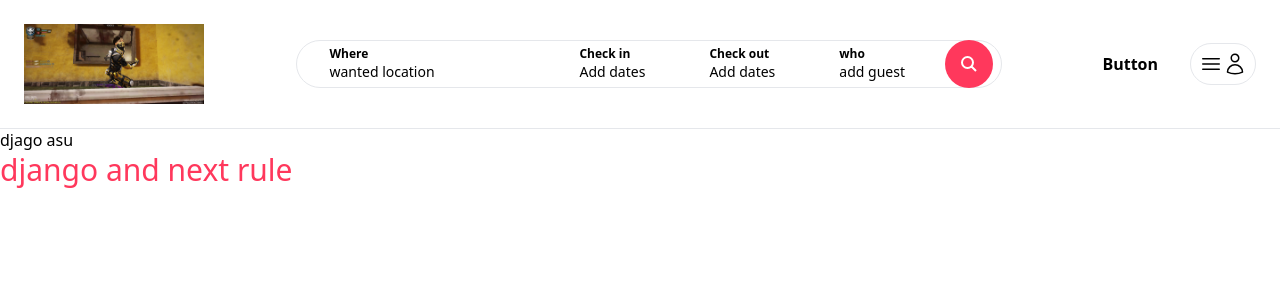
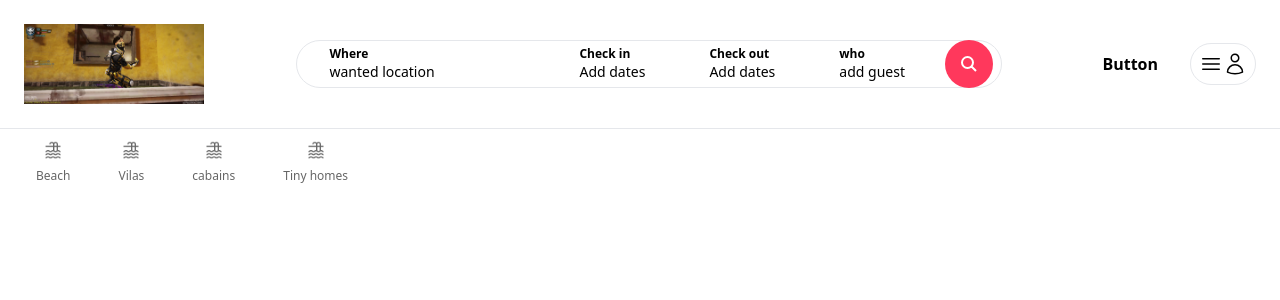
Before and after one commit to AlvaroAguirr/airb-fron, a Next.js app: page / in a window 1280 px wide. Shown: the top 300 px of the page. Built offline with nearby package versions, Linux system fonts and the light colour scheme.

Commit message:
03 Categories on the front page(static)

```diff
--- /dev/null
+++ b/app/Categories.tsx
@@ -0,0 +1,46 @@
+import Image from "next/image";
+
+const Categories = () =>  {
+    return (
+        <div className=" p-3 cursor-pointer pb-6 flex items-center space-x-12 ">
+            <div className="pb-4 flex flex-col items-center space-y-2 border-b-2 border-white opacity-60 hover:border-gray-200 hover:opacity-100 ">
+                <Image src="/icn-category.jpg"
+                    alt="Categoru - beach"
+                    width={20}
+                    height={20}
+                    />
+                    <span className="text-xs ">Beach</span>
+            </div>
+
+            <div className="pb-4 flex flex-col items-center space-y-2 border-b-2 border-white opacity-60 hover:border-gray-200 hover:opacity-100 ">
+                <Image src="/icn-category.jpg"
+                    alt="Categoru - beach"
+                    width={20}
+                    height={20}
+                    />
+                    <span className="text-xs ">Vilas</span>
+            </div>
+
+            <div className="pb-4 flex flex-col items-center space-y-2 border-b-2 border-white opacity-60 hover:border-gray-200 hover:opacity-100 ">
+                <Image src="/icn-category.jpg"
+                    alt="Categoru - beach"
+                    width={20}
+                    height={20}
+                    />
+                    <span className="text-xs ">cabains</span>
+            </div>
+
+            <div className="pb-4 flex flex-col items-center space-y-2 border-b-2 border-white opacity-60 hover:border-gray-200 hover:opacity-100 ">
+                <Image src="/icn-category.jpg"
+                    alt="Categoru - beach"
+                    width={20}
+                    height={20}
+                    />
+                    <span className="text-xs ">Tiny homes</span>
+            </div>
+
+        </div>
+    )
+}
+
+export default Categories;
--- a/app/page.tsx
+++ b/app/page.tsx
@@ -1,10 +1,11 @@
-import Image from "next/image";
+import Categories from "./Categories";
+
+
 
 export default function Home() {
   return (
-    <main className="">
-      djago asu
-      <h2 className="text-airbnb text-3xl">django and next rule</h2>
+    <main className="max-w-[1500px] mx-auto px-6">
+      <Categories/>
 
     </main>
   );
```
Also changed, not shown: public/icn-category.jpg (added).
